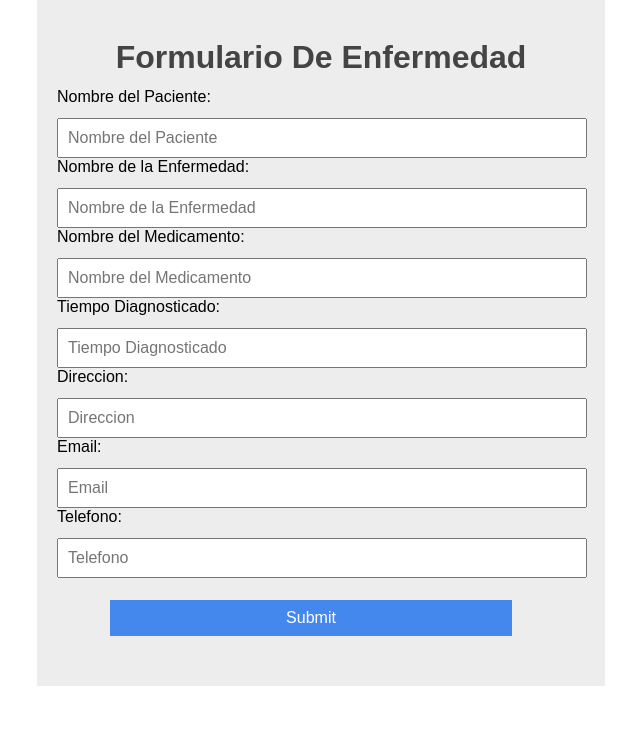
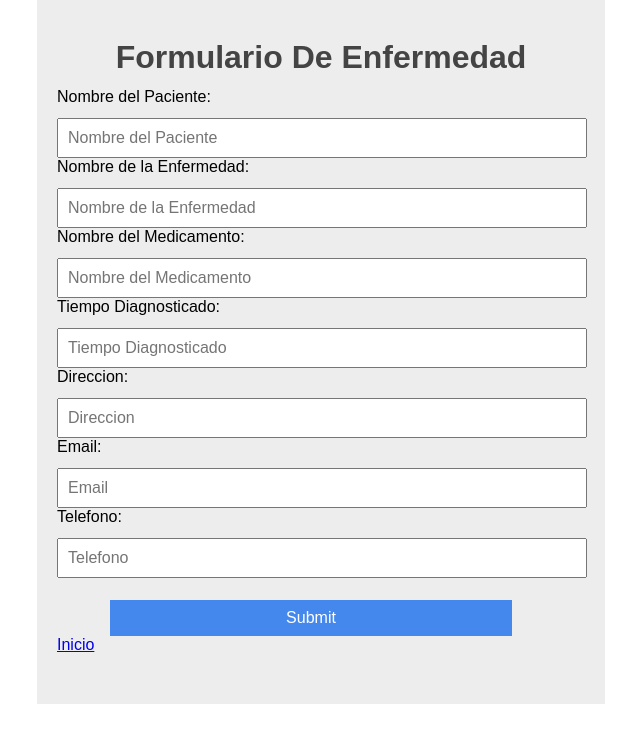
Before and after one commit to ReyesPerezRabbit/RecetaElectronica, a PHP site: page /formEnfer.php in a window 1280 px wide. Shown: the part 71-805 px from the top of the page, without its empty margins (319-959 px from the left). Before the commit the page ends 757 px from the top, so only its background shows below. Run offline with PHP 8.4, Linux system fonts and the light colour scheme.

Commit message:
Update formEnfer.php

```diff
--- a/formEnfer.php
+++ b/formEnfer.php
@@ -25,6 +25,7 @@
         Telefono:<input type="text" name="telefono" placeholder="Telefono" >
 
         <input type="submit" name="Guardar" >
+        <a href="info.php" role="button">Inicio</a>
 
     </form>
     <?php
```
